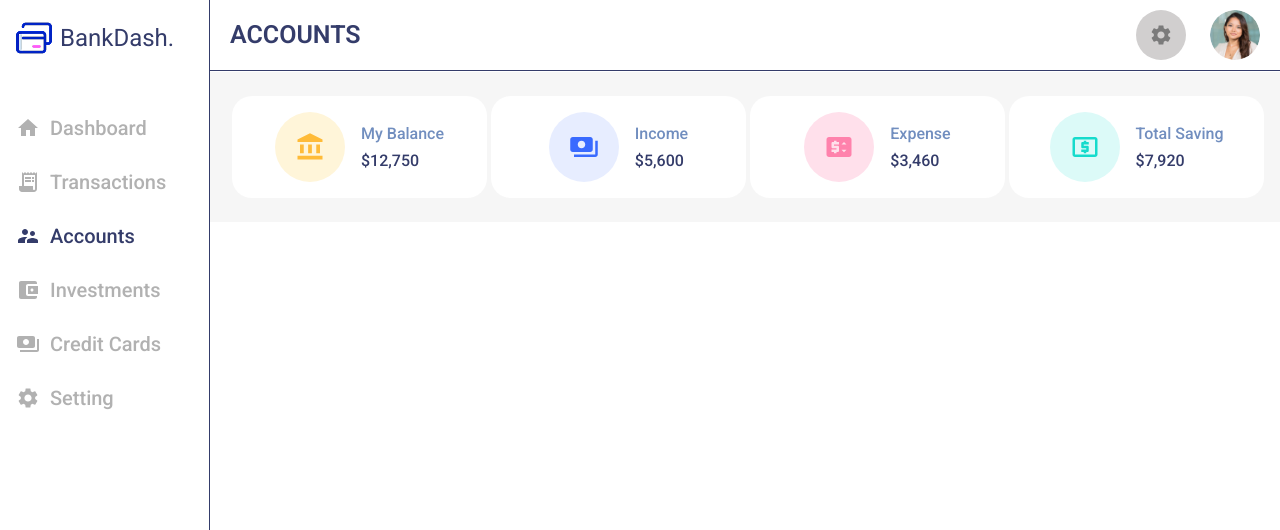
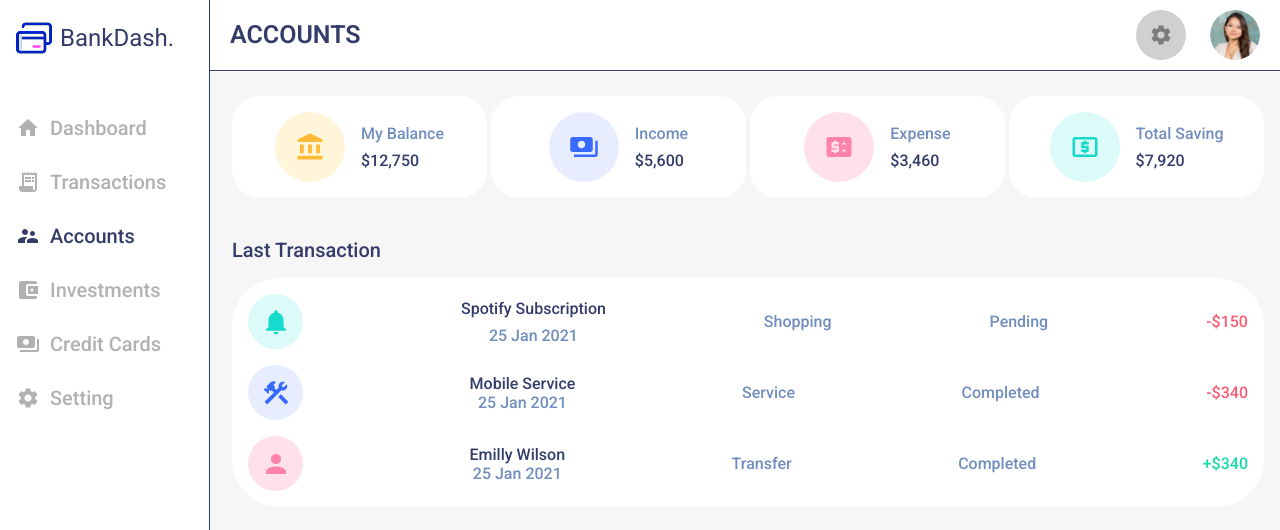
Before and after one commit to mohammadfaramarzi1/bank-dashboard-react, a React (Vite) app: page /accounts in a window 1280 px wide. Shown: the top 530 px of the page. Built offline with nearby package versions, Linux system fonts and the light colour scheme.

Commit message:
feat: LastTransactions

```diff
--- a/src/components/AccountBadge/AccountBadge.jsx
+++ b/src/components/AccountBadge/AccountBadge.jsx
@@ -8,7 +8,7 @@ import LocalAtmIcon from "@mui/icons-material/LocalAtm";
 function AccountBadge() {
   return (
     <Box component="div" sx={{display: "flex", alignItems: "center", justifyContent: "space-between", fontFamily:"Roboto Medium"}}>
-      <Box component="div" sx={{backgroundColor: "#fff", borderRadius: 5, p: 2, width: 255, display: "flex", justifyContent: "center", alignItems: "center", columnGap: 2}}>
+      <Box component="div" sx={{backgroundColor: "#fff", borderRadius: 7, p: 2, width: 255, display: "flex", justifyContent: "center", alignItems: "center", columnGap: 2}}>
         <Box component="div" sx={{backgroundColor: "#FFF5D9", width: 70, height: 70, borderRadius: "100%", display: "flex", alignItems: "center", justifyContent: "center"}}>
           <AccountBalanceIcon sx={{fontSize: "30px", color: "#FFBB38"}} />
         </Box>
@@ -21,7 +21,7 @@ function AccountBadge() {
           </Typography>
         </Box>
       </Box>
-      <Box component="div" sx={{backgroundColor: "#fff", borderRadius: 5, p: 2, width: 255, display: "flex", justifyContent: "center", alignItems: "center", columnGap: 2}}>
+      <Box component="div" sx={{backgroundColor: "#fff", borderRadius: 7, p: 2, width: 255, display: "flex", justifyContent: "center", alignItems: "center", columnGap: 2}}>
         <Box component="div" sx={{backgroundColor: "#E7EDFF", width: 70, height: 70, borderRadius: "100%", display: "flex", alignItems: "center", justifyContent: "center"}}>
           <PaymentsIcon sx={{fontSize: "30px", color: "#396AFF"}} />
         </Box>
@@ -34,7 +34,7 @@ function AccountBadge() {
           </Typography>
         </Box>
       </Box>
-      <Box component="div" sx={{backgroundColor: "#fff", borderRadius: 5, p: 2, width: 255, display: "flex", justifyContent: "center", alignItems: "center", columnGap: 2}}>
+      <Box component="div" sx={{backgroundColor: "#fff", borderRadius: 7, p: 2, width: 255, display: "flex", justifyContent: "center", alignItems: "center", columnGap: 2}}>
         <Box component="div" sx={{backgroundColor: "#FFE0EB", width: 70, height: 70, borderRadius: "100%", display: "flex", alignItems: "center", justifyContent: "center"}}>
           <PriceChangeIcon sx={{fontSize: "30px", color: "#FF82AC"}} />
         </Box>
@@ -47,7 +47,7 @@ function AccountBadge() {
           </Typography>
         </Box>
       </Box>
-      <Box component="div" sx={{backgroundColor: "#fff", borderRadius: 5, p: 2, width: 255, display: "flex", justifyContent: "center", alignItems: "center", columnGap: 2}}>
+      <Box component="div" sx={{backgroundColor: "#fff", borderRadius: 7, p: 2, width: 255, display: "flex", justifyContent: "center", alignItems: "center", columnGap: 2}}>
         <Box component="div" sx={{backgroundColor: "#DCFAF8", width: 70, height: 70, borderRadius: "100%", display: "flex", alignItems: "center", justifyContent: "center"}}>
           <LocalAtmIcon sx={{fontSize: "30px", color: "#16DBCC"}} />
         </Box>
--- /dev/null
+++ b/src/components/LastTransactions/LastTransactions.jsx
@@ -0,0 +1,55 @@
+import React from "react";
+import { Box, Typography } from "@mui/material";
+import NotificationsIcon from '@mui/icons-material/Notifications';
+import ConstructionIcon from '@mui/icons-material/Construction';
+import PersonIcon from '@mui/icons-material/Person';
+
+function LastTransactions() {
+  return (
+    <Box component="div" mt={5}>
+      <Typography variant="span" component="p" fontSize={20}>
+        Last Transaction
+      </Typography>
+      <Box component="div" sx={{backgroundColor: "#fff", borderRadius: 12, p: 2, my: 2, color: "#718EBF", textAlign: "center"}}>
+        <Box component="div" sx={{display: "flex", alignItems: "center", justifyContent: "space-between"}}>
+            <Box component="div" sx={{backgroundColor: "#DCFAF8", width: 55, height: 55, borderRadius: "100%", display: "flex", alignItems: "center", justifyContent: "center"}}>
+                <NotificationsIcon sx={{color: "#16DBCC", fontSize: 30}} />
+            </Box>
+            <Box component="div">
+            <Typography variant="span" component="p" mb={1} color="#343C6A">Spotify Subscription</Typography>
+            <Typography variant="span" component="p">25 Jan 2021</Typography>
+        </Box>
+        <Typography variant="span" component="p">Shopping</Typography>
+        <Typography variant="span" component="p">Pending</Typography>
+        <Typography variant="span" component="p" color="#FE5C73">-$150</Typography>
+        </Box>
+        <Box component="div" sx={{display: "flex", alignItems: "center", justifyContent: "space-between", my: 2}}>
+            <Box component="div" sx={{backgroundColor: "#E7EDFF", width: 55, height: 55, borderRadius: "100%", display: "flex", alignItems: "center", justifyContent: "center"}}>
+                <ConstructionIcon sx={{color: "#396AFF", fontSize: 30}} />
+            </Box>
+            <Box component="div">
+            <Typography variant="span" component="p" color="#343C6A">Mobile Service</Typography>
+            <Typography variant="span" component="p">25 Jan 2021</Typography>
+        </Box>
+        <Typography variant="span" component="p">Service</Typography>
+        <Typography variant="span" component="p">Completed</Typography>
+        <Typography variant="span" component="p" color="#FE5C73">-$340</Typography>
+        </Box>
+        <Box component="div" sx={{display: "flex", alignItems: "center", justifyContent: "space-between"}}>
+            <Box component="div" sx={{backgroundColor: "#FFE0EB", width: 55, height: 55, borderRadius: "100%", display: "flex", alignItems: "center", justifyContent: "center"}}>
+                <PersonIcon sx={{color: "#FF82AC", fontSize: 30}} />
+            </Box>
+            <Box component="div">
+            <Typography variant="span" component="p" color="#343C6A">Emilly Wilson</Typography>
+            <Typography variant="span" component="p">25 Jan 2021</Typography>
+        </Box>
+        <Typography variant="span" component="p">Transfer</Typography>
+        <Typography variant="span" component="p">Completed</Typography>
+        <Typography variant="span" component="p" color="#16DBAA">+$340</Typography>
+        </Box>
+      </Box>
+    </Box>
+  );
+}
+
+export default LastTransactions;
--- a/src/index.css
+++ b/src/index.css
@@ -31,7 +31,7 @@ li {
 }
 
 body {
-  font-family: "Roboto";
+  font-family: "Roboto Medium";
   color: #343C6A;
 }
 
--- a/src/pages/Accounts/Accounts.jsx
+++ b/src/pages/Accounts/Accounts.jsx
@@ -1,13 +1,15 @@
-import React from 'react'
-import { Box } from '@mui/material'
-import AccountBadge from '../../components/AccountBadge/AccountBadge'
+import React from "react";
+import { Box } from "@mui/material";
+import AccountBadge from "../../components/AccountBadge/AccountBadge";
+import LastTransactions from "../../components/LastTransactions/LastTransactions";
 
 function Accounts() {
   return (
-    <Box component="div" sx={{mr: 2}}>
+    <Box component="div" sx={{ mr: 2 }}>
       <AccountBadge />
+      <LastTransactions />
     </Box>
-  )
+  );
 }
 
-export default Accounts
+export default Accounts;
```
